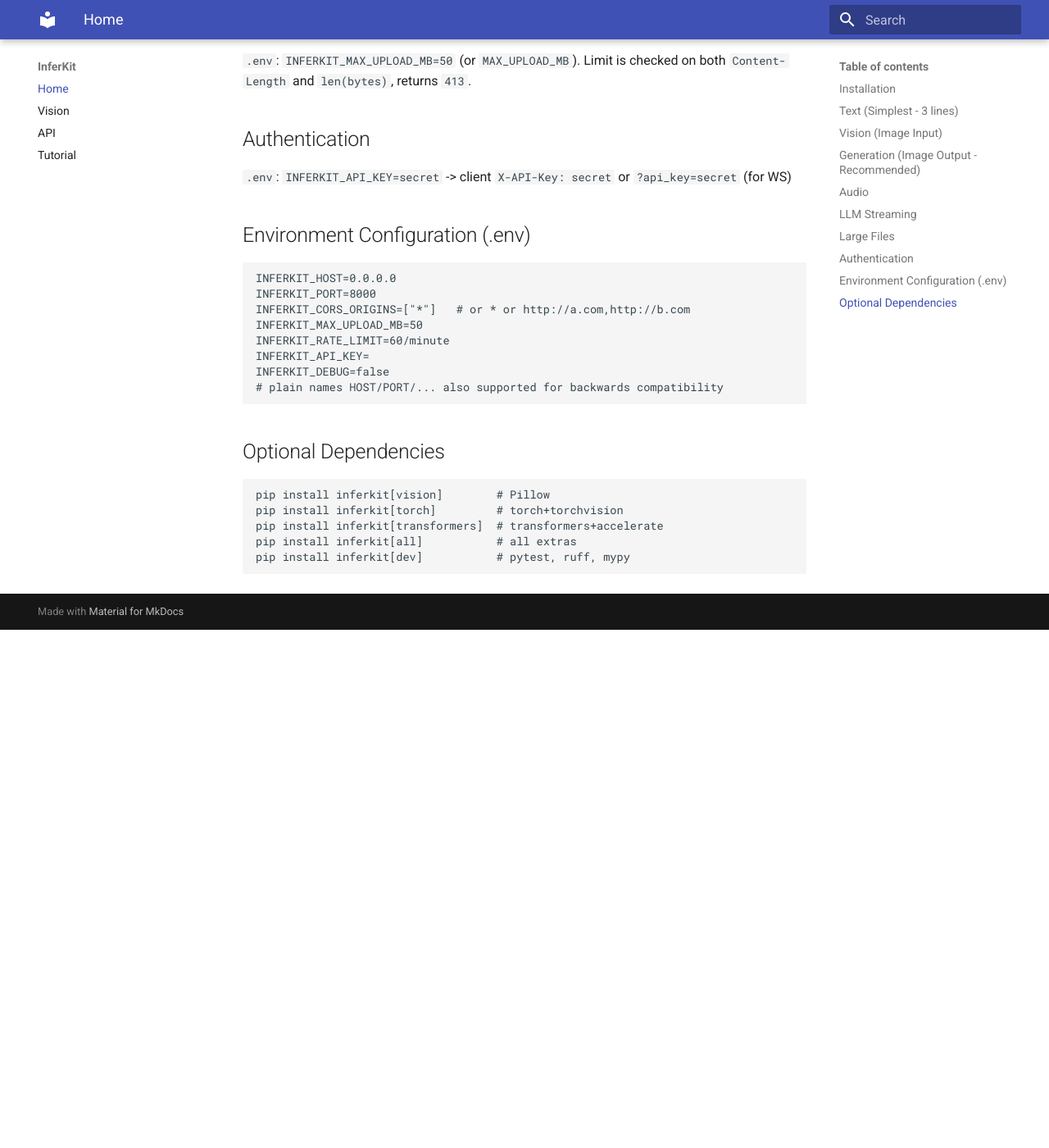
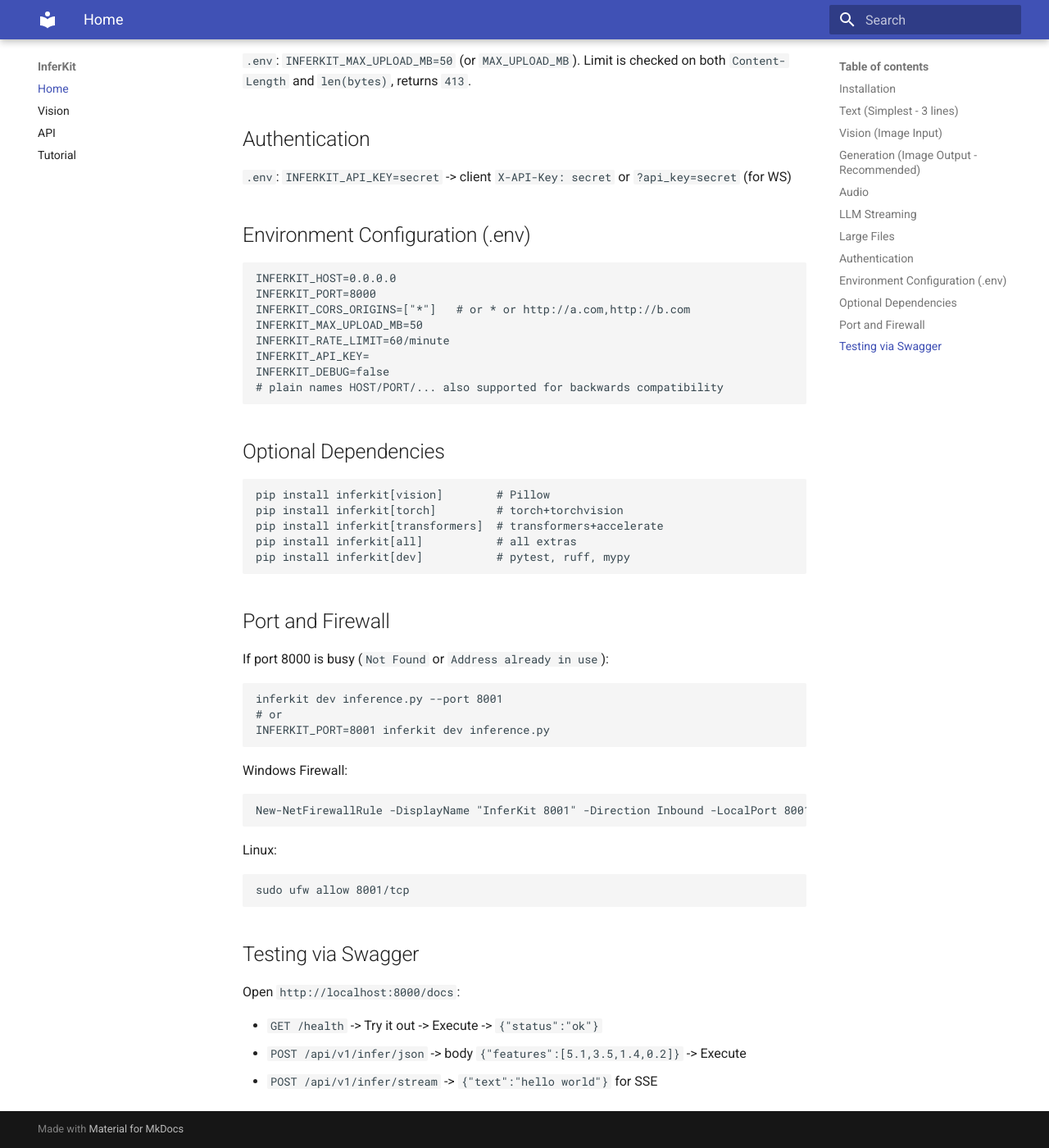
Before and after one commit to MohammadvHossein/inferkit, an MkDocs documentation site: the page built from docs/index.md, in a window 1280 px wide and 1400 px high, scrolled down 1753 px. Shown: the whole window at 82% size. Built offline with MkDocs 1.6.1 and Material for MkDocs 9.7.7, drawn with Linux system fonts in a browser that asks for light colours; before the commit the page ends 2521 px from its top, so only the background shows below that.

Commit message:
docs: add port/firewall and Swagger testing notes

````diff
--- a/docs/index.md
+++ b/docs/index.md
@@ -106,3 +106,33 @@
 pip install inferkit[all]           # all extras
 pip install inferkit[dev]           # pytest, ruff, mypy
 ```
+
+## Port and Firewall
+
+If port 8000 is busy (`Not Found` or `Address already in use`):
+
+```bash
+inferkit dev inference.py --port 8001
+# or
+INFERKIT_PORT=8001 inferkit dev inference.py
+```
+
+Windows Firewall:
+
+```powershell
+New-NetFirewallRule -DisplayName "InferKit 8001" -Direction Inbound -LocalPort 8001 -Protocol TCP -Action Allow
+```
+
+Linux:
+
+```bash
+sudo ufw allow 8001/tcp
+```
+
+## Testing via Swagger
+
+Open `http://localhost:8000/docs`:
+
+- `GET /health` -> Try it out -> Execute -> `{"status":"ok"}`
+- `POST /api/v1/infer/json` -> body `{"features":[5.1,3.5,1.4,0.2]}` -> Execute
+- `POST /api/v1/infer/stream` -> `{"text":"hello world"}` for SSE
````
Also changed, not shown: tutorial/00-100-complete-guide.md (+44 -3 lines).
